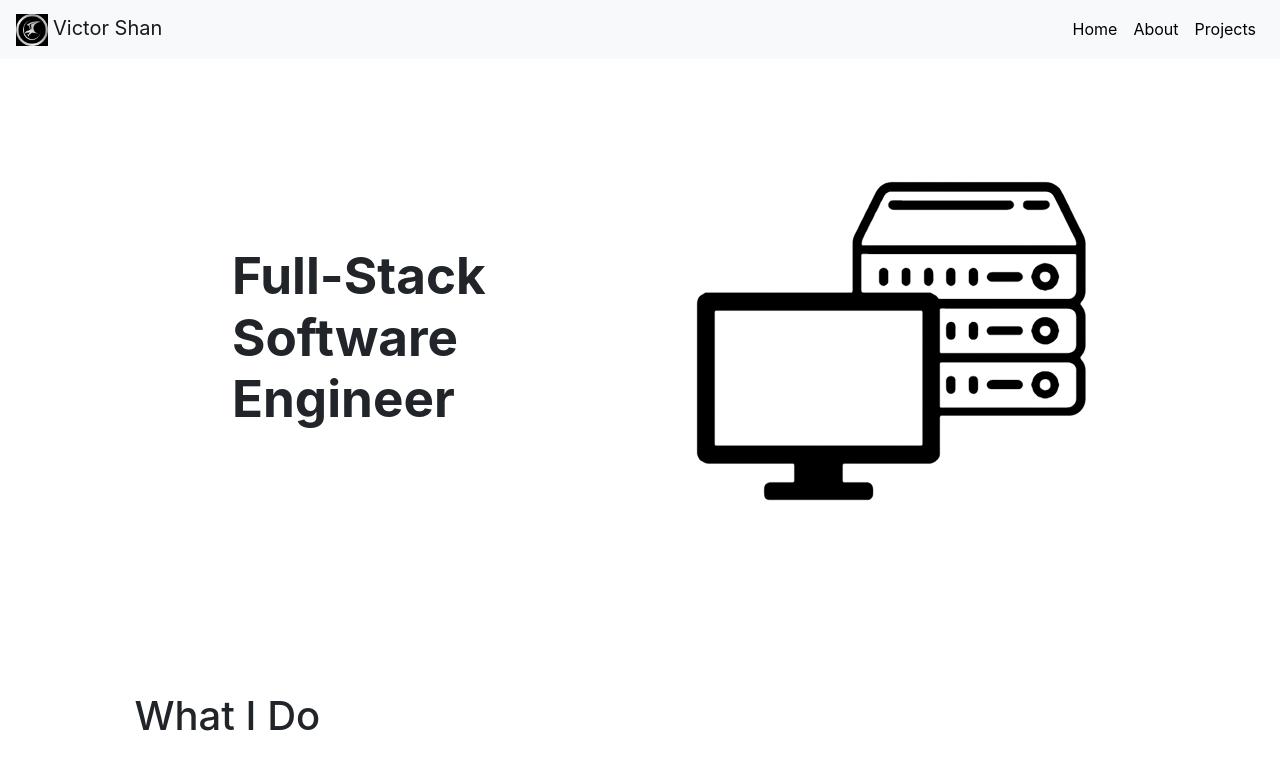
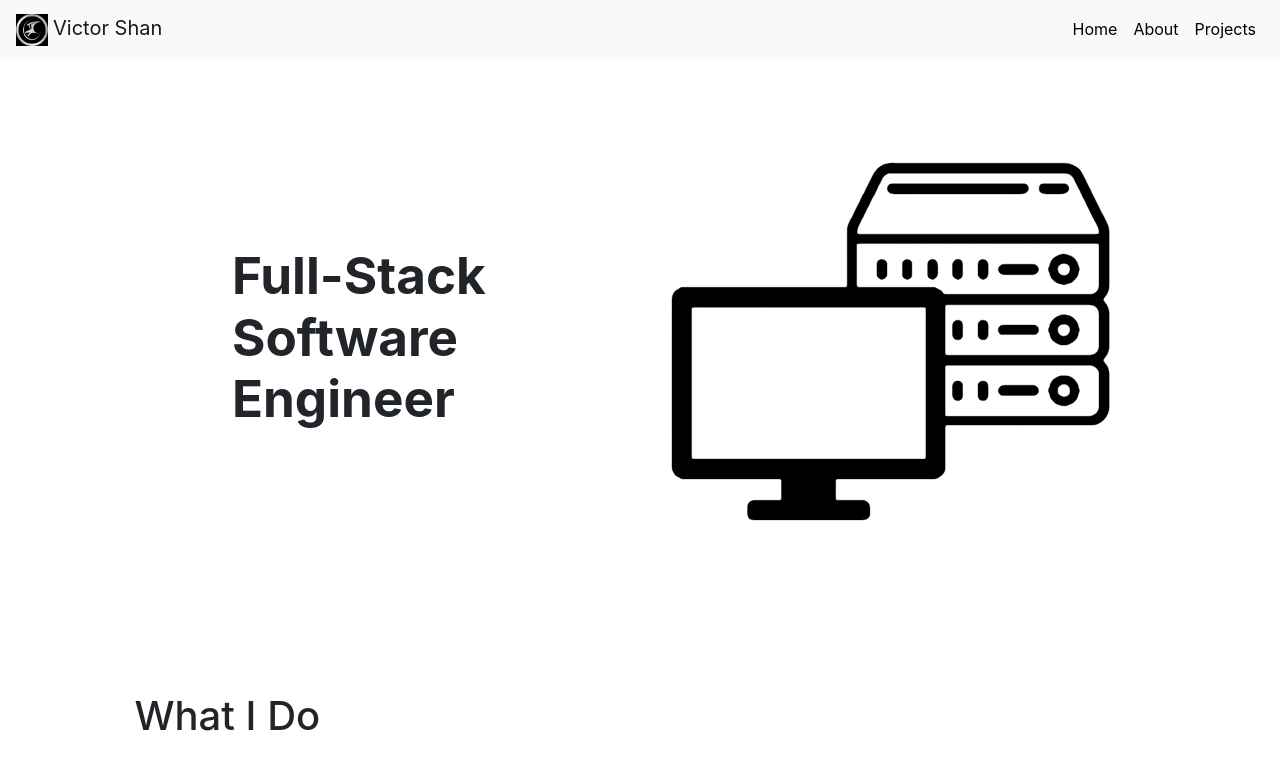
Before and after one commit to VictorShan/VictorShan.github.io, a Next.js app: page / in a window 1280 px wide. Shown: the top 770 px of the page. Built offline with nearby package versions, Linux system fonts and the light colour scheme.

Commit message:
updated hero section to use grid

```diff
--- a/src/Hero/Hero.module.scss
+++ b/src/Hero/Hero.module.scss
@@ -1,13 +1,10 @@
 .hero {
   padding: calc(max(10%, 10px) - 75px) 0;
-  // padding-top: ;
-  display: flex;
-  justify-content: center;
-  align-items: center;
+  display: grid;
+  grid-template-columns: 1fr 1fr;
 }
 
 .hero div {
-  width: 50%;
   display: flex;
   justify-content: center;
   align-items: center;
@@ -26,9 +23,9 @@
   width: 100%;
 }
 
-@media screen and (max-width: 500px){
+@media screen and (max-width: 730px){
   .hero {
-    flex-direction: column;
+    grid-template-columns: 1fr;
     padding-top: max(10%, 10px);
   }
 
```
